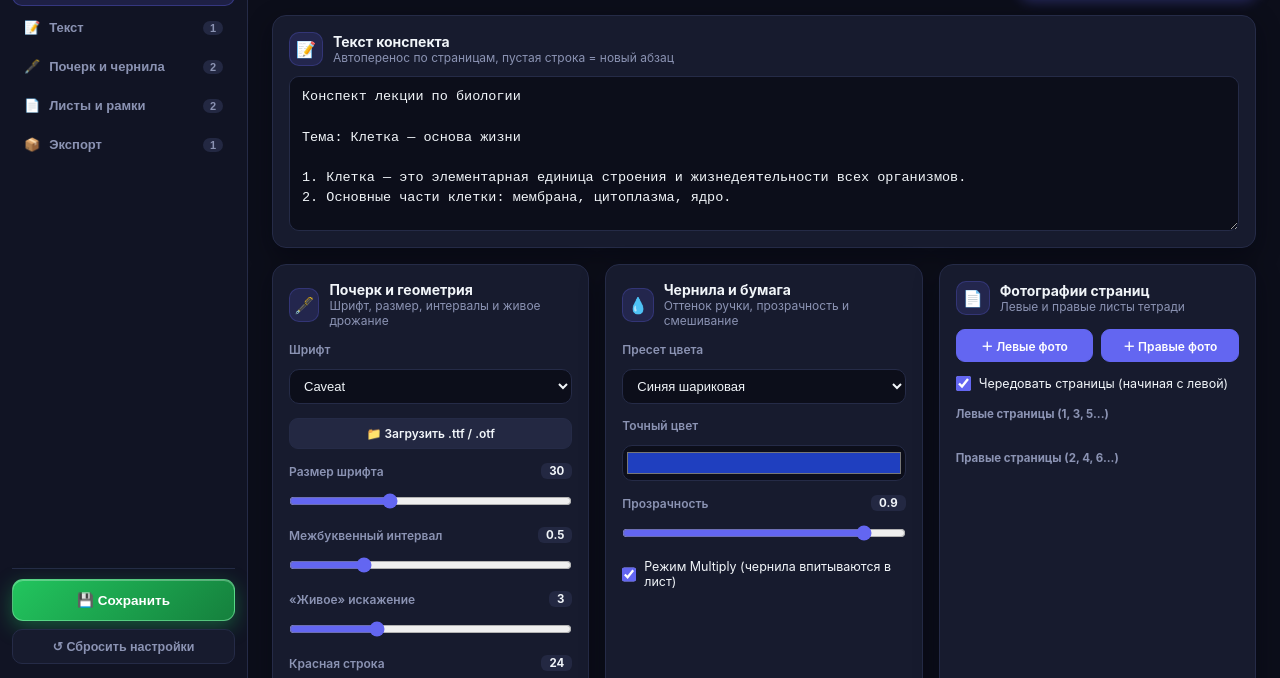
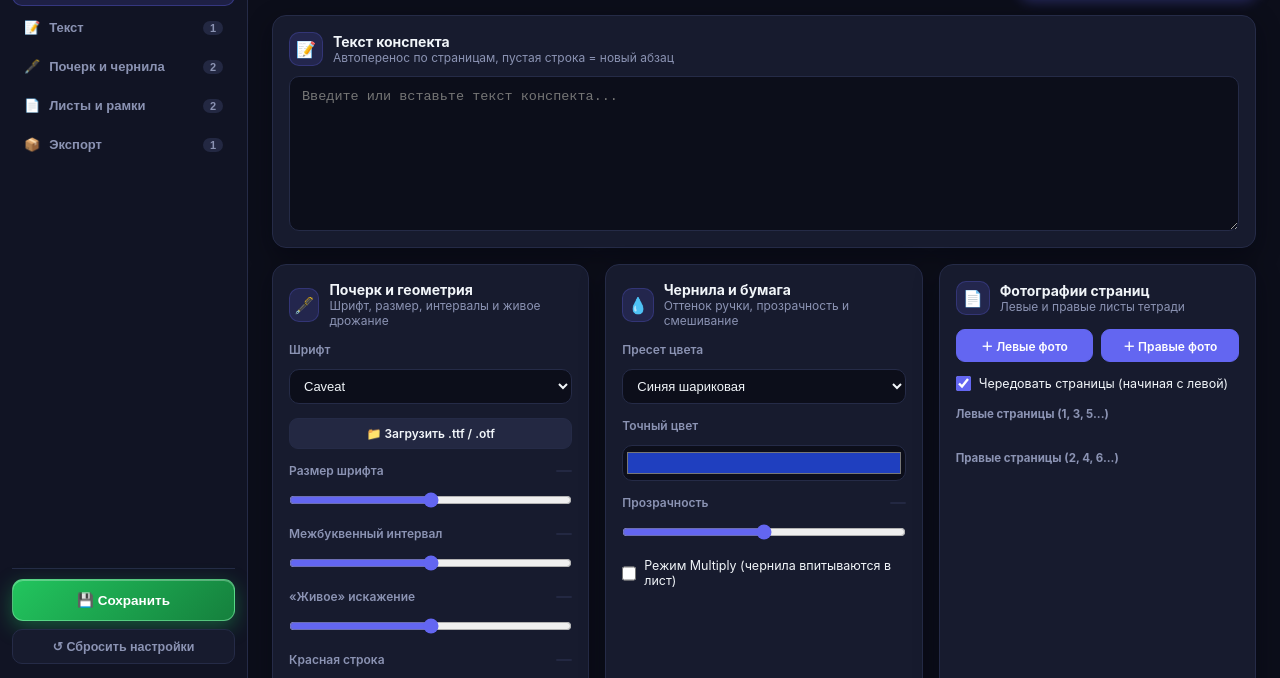
Before and after one commit to androe123/AutoPen, a plain HTML site: page index.html in a window 1280 px wide. Shown: the part 122-800 px from the top of the page. Drawn offline with nearby package versions, Linux system fonts and the light colour scheme; a web font is replaced by a local one.

Commit message:
v1.2.1 AutoPen

```diff
--- a/index.html
+++ b/index.html
@@ -916,18 +916,6 @@ async function checkForCodeUpdates() {
 }
 
 // ================= ОСНОВНОЕ СОСТОЯНИЕ И ЗАЩИТА НАСТРОЕК ОТ СЛЕТАНИЯ =================
-const DEFAULT_TEXT =
-`Конспект лекции по биологии
-
-Тема: Клетка — основа жизни
-
-1. Клетка — это элементарная единица строения и жизнедеятельности всех организмов.
-2. Основные части клетки: мембрана, цитоплазма, ядро.
-
-Митохондрии называют «энергетическими станциями» клетки, потому что в них вырабатывается АТФ.
-
-Вывод: все живые организмы состоят из клеток, и именно клетка является основой жизни.`;
-
 const DEFAULT_BASE = { left: 10, top: 16, right: 10, bottom: 10, line: 32 };
 const STORAGE_KEY = 'hw_perpage_mesh_v7';
 const BACKUP_KEY = 'hw_perpage_mesh_backup';
```
